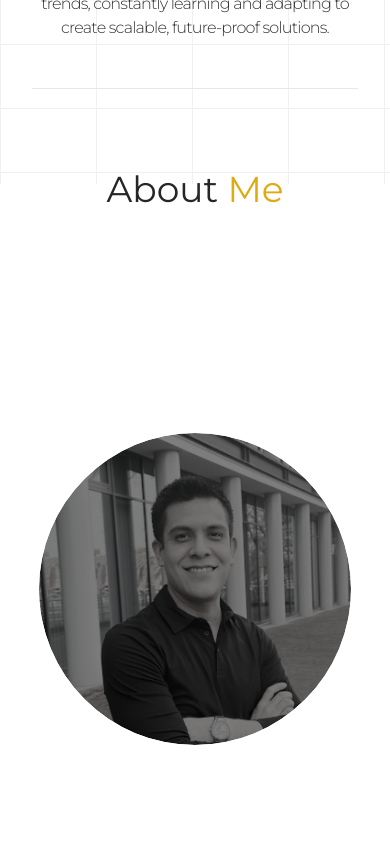
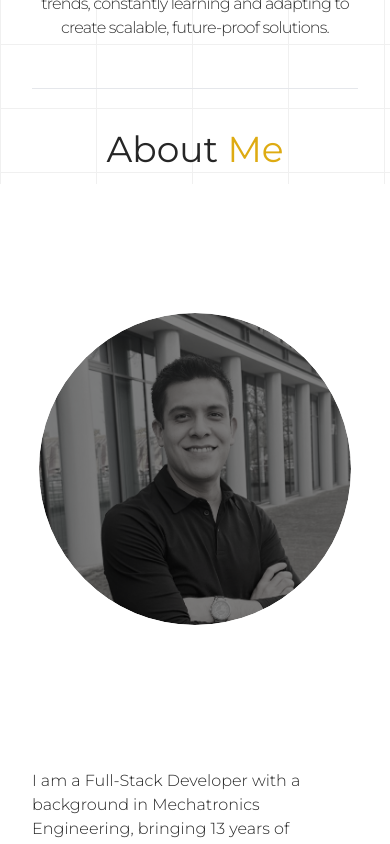
Before and after one commit to ffferchavez/react-portfolio, a React (Vite) app: page / in a window 390 px wide. Shown: the part 660-1504 px from the top of the page. Built offline with nearby package versions, Linux system fonts and the light colour scheme.

Commit message:
bug fixed in About page

```diff
--- a/src/components/About.jsx
+++ b/src/components/About.jsx
@@ -9,10 +9,10 @@ const About = ({ isDarkMode }) => {
     <div
       className={`border-b ${
         isDarkMode ? "border-neutral-900" : "border-neutral-300"
-      } pb-4`}
+      } mt-10 pb-4`}
     >
       <h2
-        className={`my-20 text-center text-4xl ${
+        className={`lg:my-20 text-center text-4xl ${
           isDarkMode ? "text-neutral-300" : "text-neutral-800"
         }`}
       >
@@ -29,7 +29,7 @@ const About = ({ isDarkMode }) => {
           whileInView={{ opacity: 1, x: 0 }}
           initial={{ opacity: 0, x: -100 }}
           transition={{ duration: 0.5 }}
-          className="w-full lg:w-1/2 lg:p-8 mb-10 flex items-center justify-center"
+          className="w-full lg:w-1/2 lg:p-8 lg:mb-8 flex items-center justify-center"
           style={{ height: "600px" }}
         >
           <div
```
